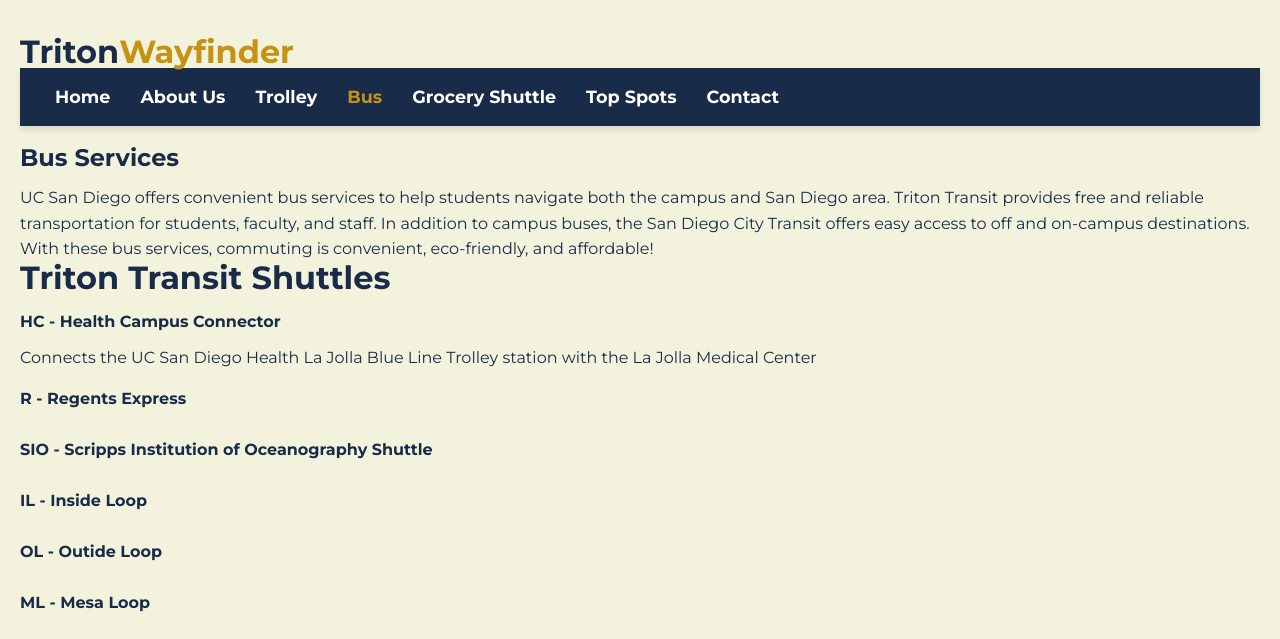
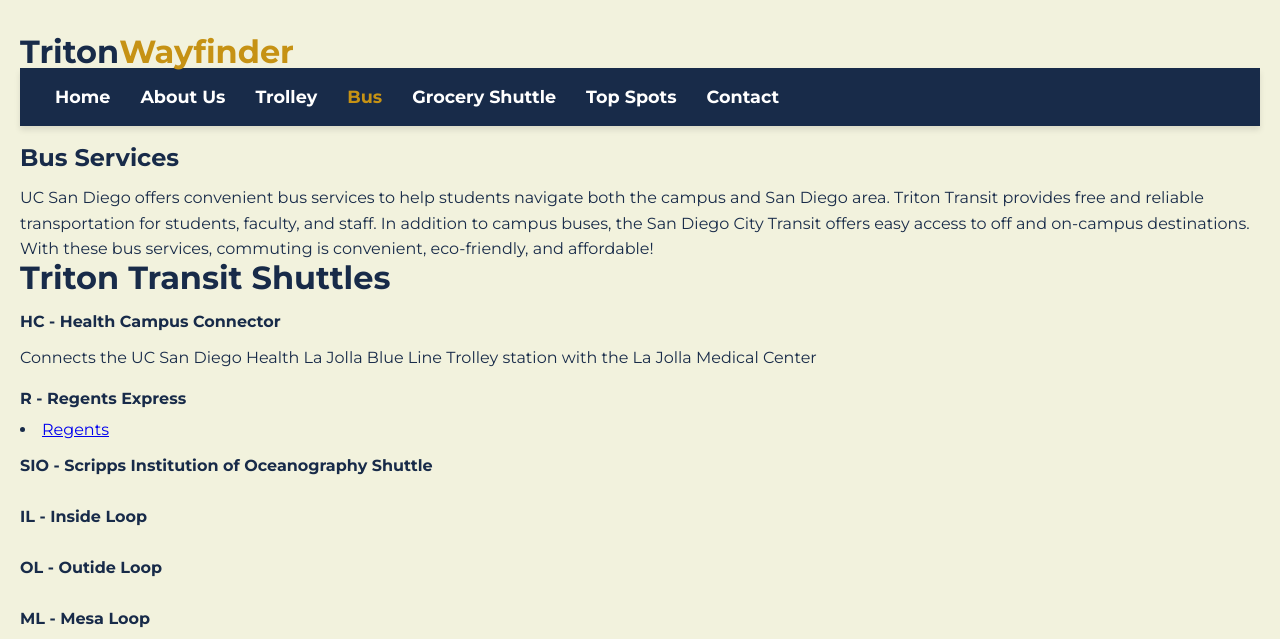
Before and after one commit to sydney-su/Group-9-Project, a plain HTML site: page bus.html in a window 1280 px wide. Shown: the top 639 px of the page. Drawn offline with Linux system fonts and the light colour scheme.

Commit message:
link to regents

```diff
--- a/bus.html
+++ b/bus.html
@@ -41,6 +41,7 @@
     <h4>HC - Health Campus Connector</h4>
     <p>Connects the UC San Diego Health La Jolla Blue Line Trolley station with the La Jolla Medical Center</p>
     <h4>R - Regents Express</h4>
+    <li><a href="regents-express.html">Regents</a></li>
     <h4>SIO - Scripps Institution of Oceanography Shuttle</h4>
     <h4>IL - Inside Loop</h4>
     <h4>OL - Outide Loop</h4>
```
